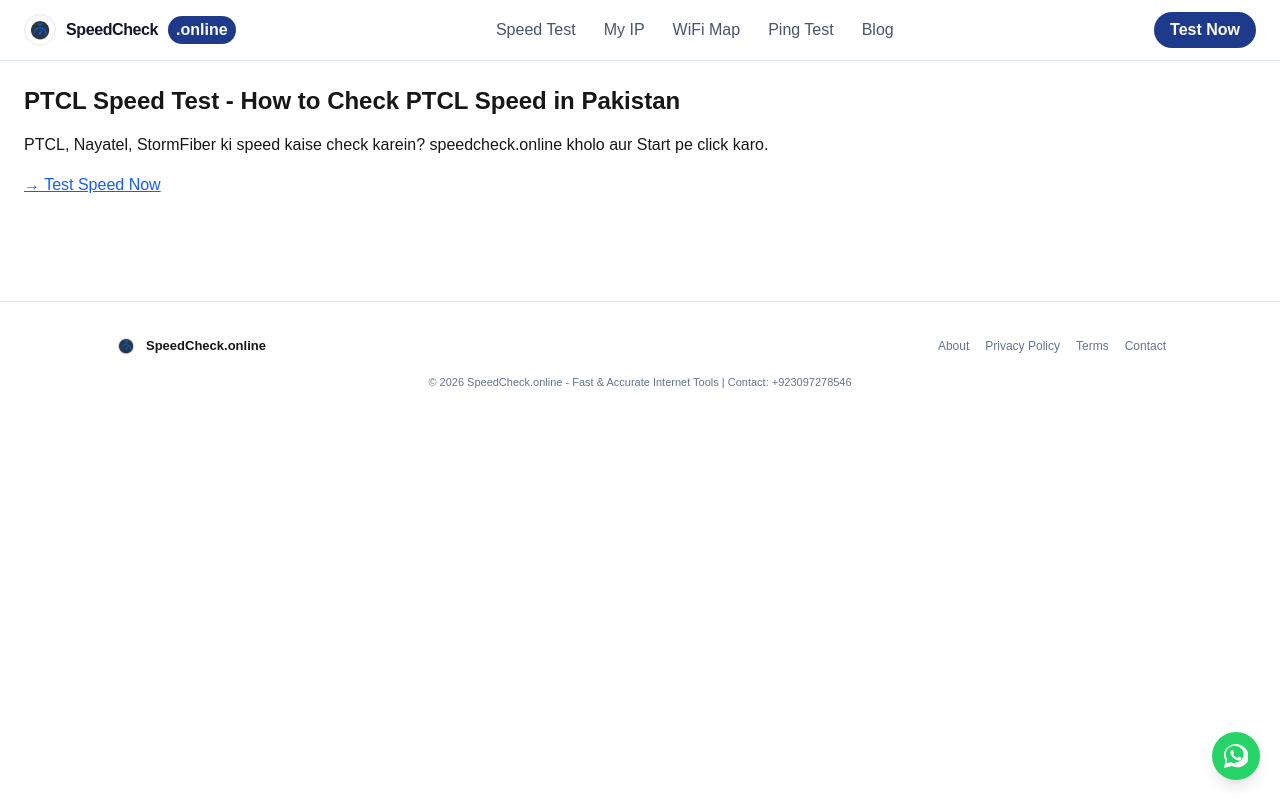
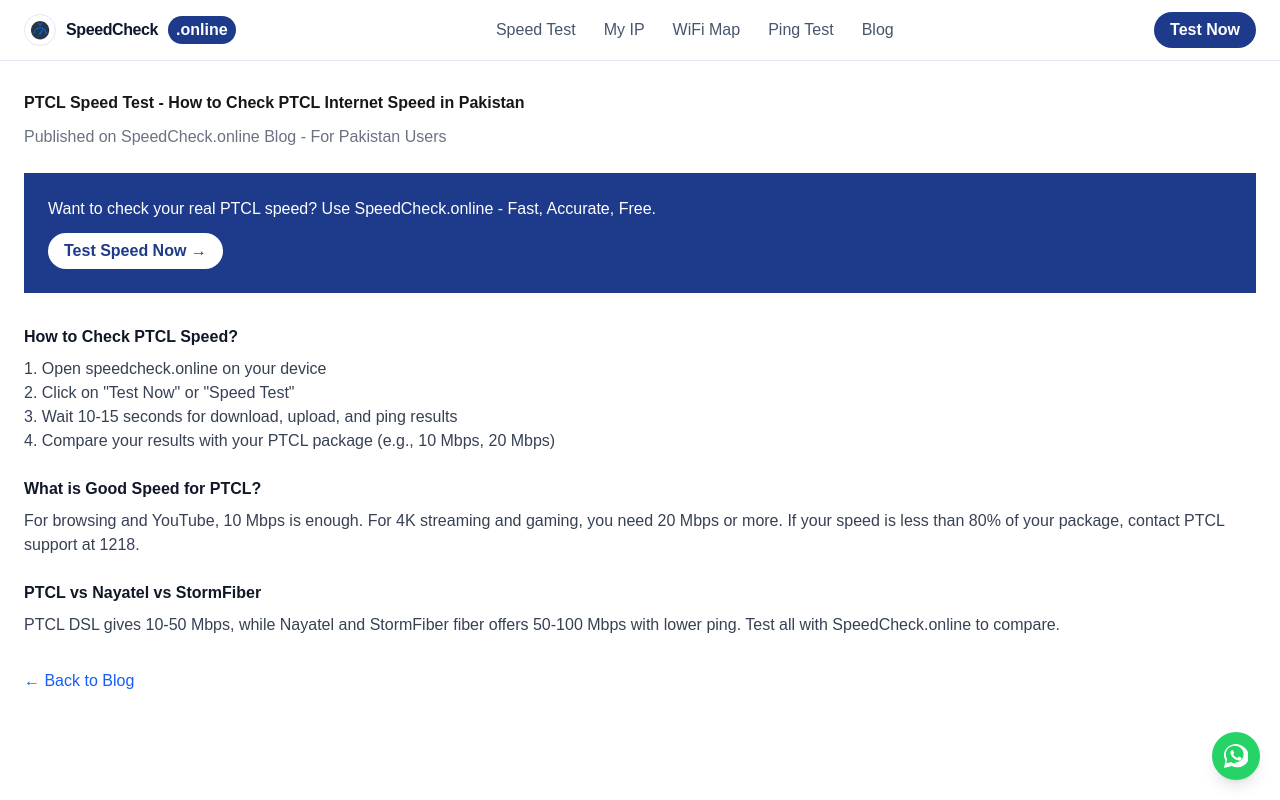
Before and after one commit to khanali1805/speedtest-site, a Next.js app: page /blog/ptcl-speed-test-pakistan in a window 1280 px wide. Built offline with nearby package versions, Linux system fonts and the light colour scheme.

Commit message:
Fix hydration error + English blog - safe, no homepage change

```diff
--- a/src/app/blog/page.tsx
+++ b/src/app/blog/page.tsx
@@ -5,21 +5,26 @@
         <div className="absolute right-0 top-0 h-full w-1/2 bg-gradient-to-l from-blue-800/50 to-transparent"></div>
         <div className="relative z-10">
           <h1 className="text- font-bold tracking-tight">SpeedCheck Blog</h1>
-          <p className="mt-3 text- leading-6 text-blue-100 max-w-">Internet speed tips, IP tricks, WiFi guides for Pakistan.</p>
+          <p className="mt-3 text- leading-6 text-blue-100 max-w-">
+            Expert guides on internet speed testing, IP lookup, and WiFi optimization for Pakistan.
+          </p>
         </div>
       </div>
-      <div className="mt-8 grid gap-4">
-        <a href="/blog/ptcl-speed-test-pakistan" className="rounded- border bg-white p-6 hover:shadow-lg block">
-          <h2 className="text- font-semibold">PTCL Speed Test - How to Check PTCL Speed in Pakistan</h2>
-          <p className="mt-2 text- text-gray-500">PTCL ki asal speed kaise check karein?</p>
+      <div className="mt-8 grid gap-5">
+        <a href="/blog/ptcl-speed-test-pakistan" className="rounded- border border-gray-200 bg-white p-6 hover:shadow-lg transition-all block">
+          <h2 className="text- font-semibold text-gray-900">PTCL Speed Test - How to Check PTCL Internet Speed in Pakistan</h2>
+          <p className="mt-2 text- text-gray-500">Learn how to accurately test your PTCL, Nayatel, and StormFiber connection speed with our complete guide for Pakistan.</p>
+          <span className="mt-4 inline-flex rounded-full bg-[#0f172a] px-4 py-1.5 text- font-medium text-white">Read Full Guide →</span>
         </a>
-        <a href="/blog/what-is-my-ip" className="rounded- border bg-white p-6 hover:shadow-lg block">
-          <h2 className="text- font-semibold">What is My IP Address?</h2>
-          <p className="mt-2 text- text-gray-500">Apna IP kaise dekhein?</p>
+        <a href="/blog/what-is-my-ip" className="rounded- border border-gray-200 bg-white p-6 hover:shadow-lg transition-all block">
+          <h2 className="text- font-semibold text-gray-900">What is My IP Address? Find Your Public IP</h2>
+          <p className="mt-2 text- text-gray-500">Understand the difference between public and private IP addresses and learn how to find your IP address instantly.</p>
+          <span className="mt-4 inline-flex rounded-full bg-[#0f172a] px-4 py-1.5 text- font-medium text-white">Read Full Guide →</span>
         </a>
-        <a href="/blog/wifi-signal-slow" className="rounded- border bg-white p-6 hover:shadow-lg block">
-          <h2 className="text- font-semibold">Why Your WiFi is Slow?</h2>
-          <p className="mt-2 text- text-gray-500">WiFi signal kaise check karein?</p>
+        <a href="/blog/wifi-signal-slow" className="rounded- border border-gray-200 bg-white p-6 hover:shadow-lg transition-all block">
+          <h2 className="text- font-semibold text-gray-900">Why Your WiFi is Slow? How to Fix Slow WiFi</h2>
+          <p className="mt-2 text- text-gray-500">Discover common reasons for slow WiFi and learn proven tips to improve your WiFi signal strength at home.</p>
+          <span className="mt-4 inline-flex rounded-full bg-[#0f172a] px-4 py-1.5 text- font-medium text-white">Read Full Guide →</span>
         </a>
       </div>
     </div>
--- a/src/app/blog/ptcl-speed-test-pakistan/page.tsx
+++ b/src/app/blog/ptcl-speed-test-pakistan/page.tsx
@@ -1 +1,24 @@
-export default function Post(){ return (<div className="mx-auto max-w- p-6"><h1 className="text-2xl font-bold">PTCL Speed Test - How to Check PTCL Speed in Pakistan</h1><p className="mt-4">PTCL, Nayatel, StormFiber ki speed kaise check karein? speedcheck.online kholo aur Start pe click karo.</p><a href="/" className="text-blue-600 underline mt-4 inline-block">→ Test Speed Now</a></div>)}
+export default function Post() {
+  return (
+    <div className="mx-auto max-w- px-6 py-8">
+      <h1 className="text- font-bold leading-tight">PTCL Speed Test - How to Check PTCL Internet Speed in Pakistan</h1>
+      <p className="mt-3 text- text-gray-500">Published on SpeedCheck.online Blog - For Pakistan Users</p>
+      <div className="mt-6 rounded- bg-[#1e3a8a] p-6 text-white">
+        <p className="text-">Want to check your real PTCL speed? Use SpeedCheck.online - Fast, Accurate, Free.</p>
+        <a href="/" className="mt-3 inline-block rounded-full bg-white px-4 py-1.5 text- font-semibold text-[#1e3a8a]">Test Speed Now →</a>
+      </div>
+      <div className="prose mt-8 text- leading-6 text-gray-700">
+        <h2 className="text- font-semibold text-gray-900">How to Check PTCL Speed?</h2>
+        <p className="mt-2">1. Open speedcheck.online on your device</p>
+        <p>2. Click on "Test Now" or "Speed Test"</p>
+        <p>3. Wait 10-15 seconds for download, upload, and ping results</p>
+        <p>4. Compare your results with your PTCL package (e.g., 10 Mbps, 20 Mbps)</p>
+        <h2 className="mt-6 text- font-semibold text-gray-900">What is Good Speed for PTCL?</h2>
+        <p className="mt-2">For browsing and YouTube, 10 Mbps is enough. For 4K streaming and gaming, you need 20 Mbps or more. If your speed is less than 80% of your package, contact PTCL support at 1218.</p>
+        <h2 className="mt-6 text- font-semibold text-gray-900">PTCL vs Nayatel vs StormFiber</h2>
+        <p className="mt-2">PTCL DSL gives 10-50 Mbps, while Nayatel and StormFiber fiber offers 50-100 Mbps with lower ping. Test all with SpeedCheck.online to compare.</p>
+      </div>
+      <a href="/blog" className="mt-8 inline-block text- text-blue-600">← Back to Blog</a>
+    </div>
+  );
+}
--- a/src/app/blog/what-is-my-ip/page.tsx
+++ b/src/app/blog/what-is-my-ip/page.tsx
@@ -1 +1,18 @@
-export default function Post(){ return (<div className="mx-auto max-w- p-6"><h1 className="text-2xl font-bold">What is My IP Address?</h1><p className="mt-4">Apna IP check karne ke liye speedcheck.online kholo.</p><a href="/" className="text-blue-600 underline">→ Check IP Now</a></div>)}
+export default function Post() {
+  return (
+    <div className="mx-auto max-w- px-6 py-8">
+      <h1 className="text- font-bold">What is My IP Address?</h1>
+      <p className="mt-3 text- text-gray-500">Learn about IP addresses - Public vs Private IP Explained</p>
+      <div className="prose mt-6 text- leading-6 text-gray-700">
+        <p>Your IP address is your unique identity on the internet. It is like your home address for the online world.</p>
+        <h2 className="mt-6 text- font-semibold text-gray-900">Types of IP</h2>
+        <p className="mt-2"><strong>Public IP:</strong> Assigned by your ISP (PTCL, Nayatel). Visible on the internet. Check it on SpeedCheck.online</p>
+        <p><strong>Private IP:</strong> Your router assigns it to your phone/laptop (e.g., 192.168.1.1)</p>
+        <p><strong>IPv4 vs IPv6:</strong> IPv4 is old (e.g., 39.45.67.89), IPv6 is new and longer.</p>
+        <h2 className="mt-6 text- font-semibold text-gray-900">How to Find Your IP in Pakistan?</h2>
+        <p className="mt-2">Just open speedcheck.online/what-is-my-ip - Your public IP, location, and ISP will be shown instantly.</p>
+      </div>
+      <a href="/blog" className="mt-8 inline-block text- text-blue-600">← Back to Blog</a>
+    </div>
+  );
+}
--- a/src/app/blog/wifi-signal-slow/page.tsx
+++ b/src/app/blog/wifi-signal-slow/page.tsx
@@ -1 +1,22 @@
-export default function Post(){ return (<div className="mx-auto max-w- p-6"><h1 className="text-2xl font-bold">Why Your WiFi is Slow?</h1><p className="mt-4">WiFi slow hai? Router ko beech me rakho, upar rakho.</p><a href="/" className="text-blue-600 underline">→ Check WiFi Map</a></div>)}
+export default function Post() {
+  return (
+    <div className="mx-auto max-w- px-6 py-8">
+      <h1 className="text- font-bold">Why Your WiFi is Slow? How to Fix It</h1>
+      <p className="mt-3 text- text-gray-500">Improve WiFi signal strength at home - Guide for Pakistan</p>
+      <div className="prose mt-6 text- leading-6 text-gray-700">
+        <p>Slow WiFi is the most common problem in Pakistani homes. Here is how to fix it.</p>
+        <h2 className="mt-6 text- font-semibold text-gray-900">Common Reasons</h2>
+        <p className="mt-2">1. Router is hidden in a corner or on the floor</p>
+        <p>2. Too many walls between router and your room</p>
+        <p>3. Too many devices connected at once</p>
+        <p>4. Old router or PTCL modem needs restart</p>
+        <h2 className="mt-6 text- font-semibold text-gray-900">How to Improve WiFi Speed?</h2>
+        <p className="mt-2">- Place router in the center of your home, high up (not on floor)</p>
+        <p>- Restart your PTCL modem every 2-3 days</p>
+        <p>- Use 5GHz WiFi for speed (near router), 2.4GHz for long range</p>
+        <p>- Check your WiFi coverage with SpeedCheck.online WiFi Map tool</p>
+      </div>
+      <a href="/blog" className="mt-8 inline-block text- text-blue-600">← Back to Blog</a>
+    </div>
+  );
+}
--- a/src/app/layout.tsx
+++ b/src/app/layout.tsx
@@ -2,7 +2,7 @@
 import "./globals.css";
 import Header from "@/components/header";
 import WhatsAppButton from "@/components/whatsapp-button";
-
+import Script from "next/script";
 export const metadata: Metadata = {
   metadataBase: new URL("https://speedcheck.online"),
   title: {
@@ -38,7 +38,6 @@
     google: "FAVWjfxKrhtZmI7Uhf3SJDhrBOXv1dSvA6Po-WC90tg",
   },
 };
-
 export default function RootLayout({ children }: { children: React.ReactNode }) {
   const jsonLd = {
     "@context": "https://schema.org",
@@ -49,41 +48,19 @@
     applicationCategory: "UtilitiesApplication",
     operatingSystem: "All",
     offers: { "@type": "Offer", price: "0", priceCurrency: "USD" },
-    aggregateRating: { "@type": "AggregateRating", ratingValue: "4.8", ratingCount: "1250" },
-    author: { "@type": "Organization", name: "SpeedCheck", url: "https://speedcheck.online" },
   };
-
   return (
     <html lang="en">
       <head>
-        <link rel="icon" href="/speedtest_icon.png" />
-        <meta name="google-site-verification" content="FAVWjfxKrhtZmI7Uhf3SJDhrBOXv1dSvA6Po-WC90tg" />
-        <script async src="https://pagead2.googlesyndication.com/pagead/js/adsbygoogle.js?client=ca-pub-XXXXXXXXXXXXXXXX" crossOrigin="anonymous"></script>
-        <script async src="https://www.googletagmanager.com/gtag/js?id=G-XXXXXXXXXX"></script>
-        <script dangerouslySetInnerHTML={{ __html: `window.dataLayer=window.dataLayer||[];function gtag(){dataLayer.push(arguments);}gtag('js',new Date());gtag('config','G-XXXXXXXXXX');` }} />
+        <Script async src="https://pagead2.googlesyndication.com/pagead/js/adsbygoogle.js?client=ca-pub-XXXXXXXX" crossOrigin="anonymous" strategy="afterInteractive" />
+        <Script async src="https://www.googletagmanager.com/gtag/js?id=G-XXXXXXXXXX" strategy="afterInteractive" />
+        <Script id="gtag-init" strategy="afterInteractive" dangerouslySetInnerHTML={{ __html: `window.dataLayer=window.dataLayer||[];function gtag(){dataLayer.push(arguments);}gtag('js',new Date());gtag('config','G-XXXXXXXXXX');` }} />
         <script type="application/ld+json" dangerouslySetInnerHTML={{ __html: JSON.stringify(jsonLd) }} />
       </head>
       <body className="min-h-screen bg-[#fcfcfd] text-slate-900 antialiased">
         <Header />
-        <main className="pb-20">{children}</main>
+        <main>{children}</main>
         <WhatsAppButton />
-        <footer className="border-t border-slate-200 bg-white py-8">
-          <div className="mx-auto max-w-[1100px] px-6">
-            <div className="flex flex-col items-center justify-between gap-4 md:flex-row">
-              <div className="flex items-center gap-2">
-                <img src="/speedtest_icon.png" alt="logo" className="h-6 w-6" />
-                <span className="text-[13px] font-semibold">SpeedCheck.online</span>
-              </div>
-              <div className="flex flex-wrap gap-4 text-[12px] text-slate-500">
-                <a href="/about" className="hover:text-slate-900">About</a>
-                <a href="/privacy-policy" className="hover:text-slate-900">Privacy Policy</a>
-                <a href="/terms" className="hover:text-slate-900">Terms</a>
-                <a href="/contact" className="hover:text-slate-900">Contact</a>
-              </div>
-            </div>
-            <p className="mt-4 text-center text-[11px] text-slate-500">© 2026 SpeedCheck.online - Fast & Accurate Internet Tools | Contact: +923097278546</p>
-          </div>
-        </footer>
       </body>
     </html>
   );
```
